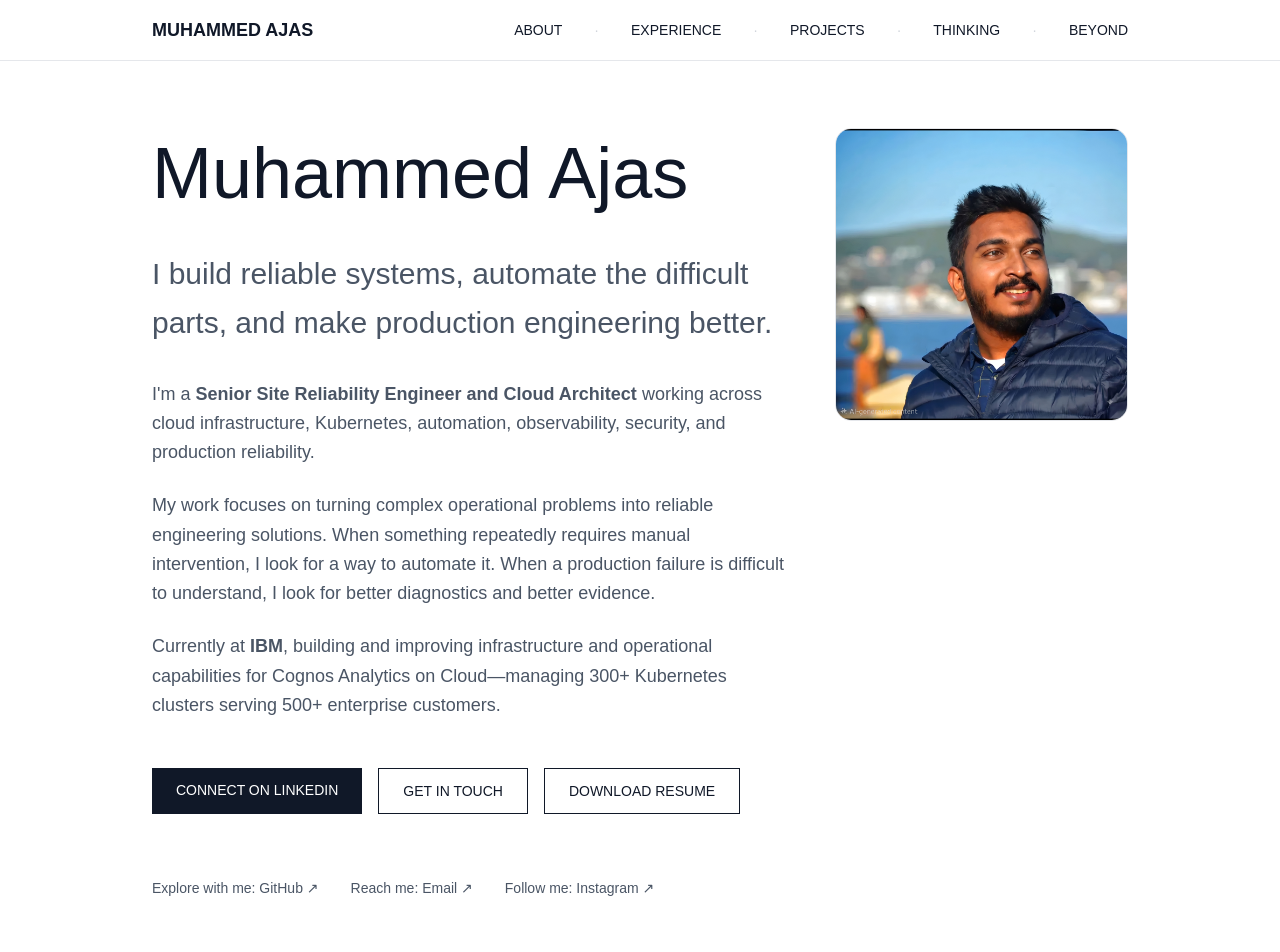
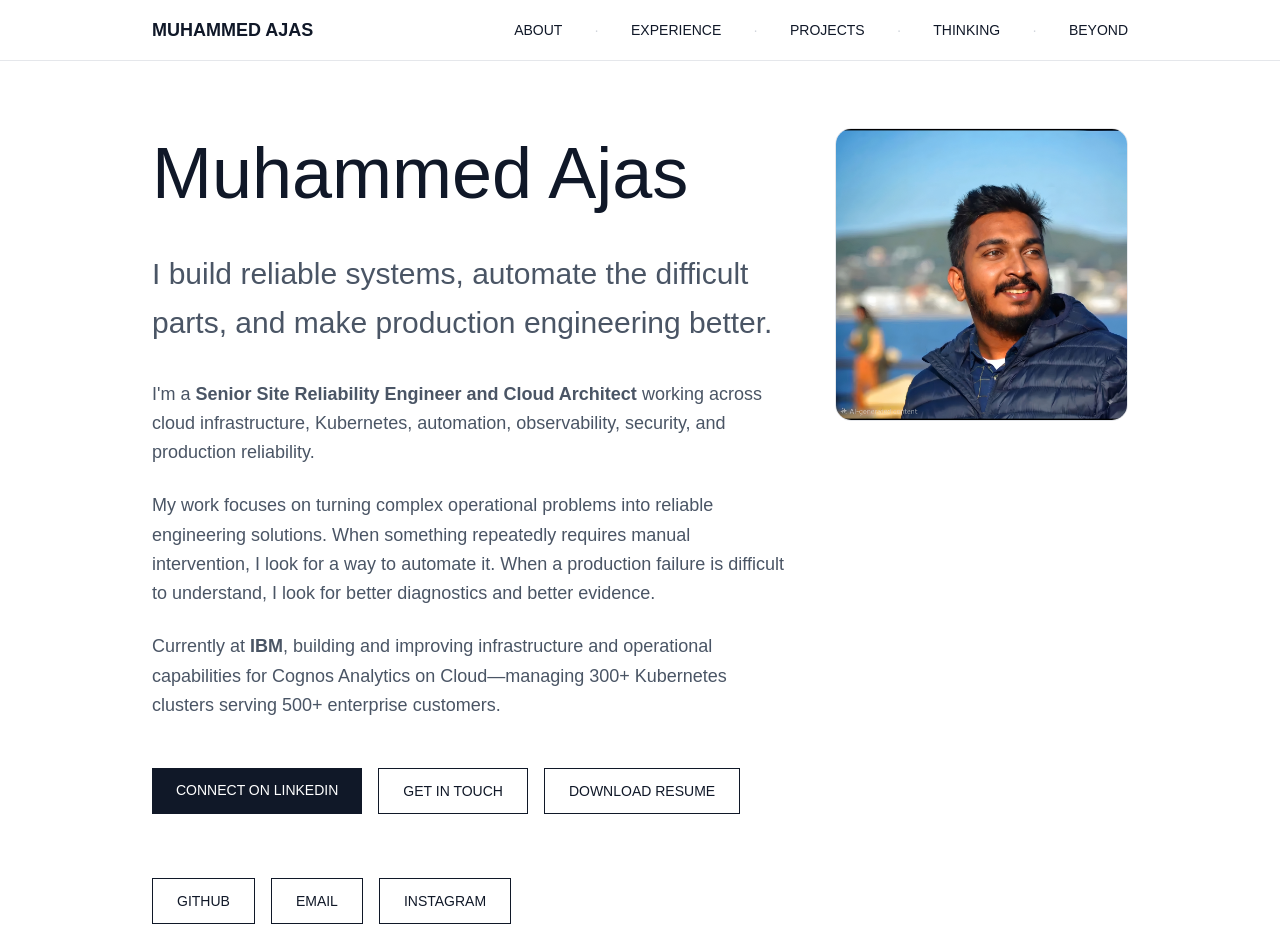
Before and after one commit to muhaaju/Muhammed_Ajas, a Next.js app: page / in a window 1280 px wide. Shown: the top 952 px of the page. Built offline with nearby package versions, Linux system fonts and the light colour scheme.

Commit message:
Unify hero button design pattern for all social links

```diff
--- a/app/page.tsx
+++ b/app/page.tsx
@@ -83,16 +83,28 @@
           </div>
 
           {/* Social Links */}
-          <div className="flex flex-wrap gap-8 text-sm text-gray-600">
-
-            <a href="https://github.com/muhaaju" target="_blank" rel="noopener noreferrer" className="hover:text-gray-900 transition-colors">
-              Explore with me: GitHub ↗
+          <div className="flex flex-wrap gap-4">
+            <a
+              href="https://github.com/muhaaju"
+              target="_blank"
+              rel="noopener noreferrer"
+              className="px-6 py-3 border border-gray-900 text-gray-900 text-sm font-medium hover:bg-gray-50 transition-colors"
+            >
+              GITHUB
             </a>
-            <a href="mailto:ajas.muhammed1@gmail.com" className="hover:text-gray-900 transition-colors">
-              Reach me: Email ↗
+            <a
+              href="mailto:ajas.muhammed1@gmail.com"
+              className="px-6 py-3 border border-gray-900 text-gray-900 text-sm font-medium hover:bg-gray-50 transition-colors"
+            >
+              EMAIL
             </a>
-            <a href="https://www.instagram.com/muhammed_ajas" target="_blank" rel="noopener noreferrer" className="hover:text-gray-900 transition-colors">
-              Follow me: Instagram ↗
+            <a
+              href="https://www.instagram.com/muhammed_ajas"
+              target="_blank"
+              rel="noopener noreferrer"
+              className="px-6 py-3 border border-gray-900 text-gray-900 text-sm font-medium hover:bg-gray-50 transition-colors"
+            >
+              INSTAGRAM
             </a>
           </div>
         </header>
```
